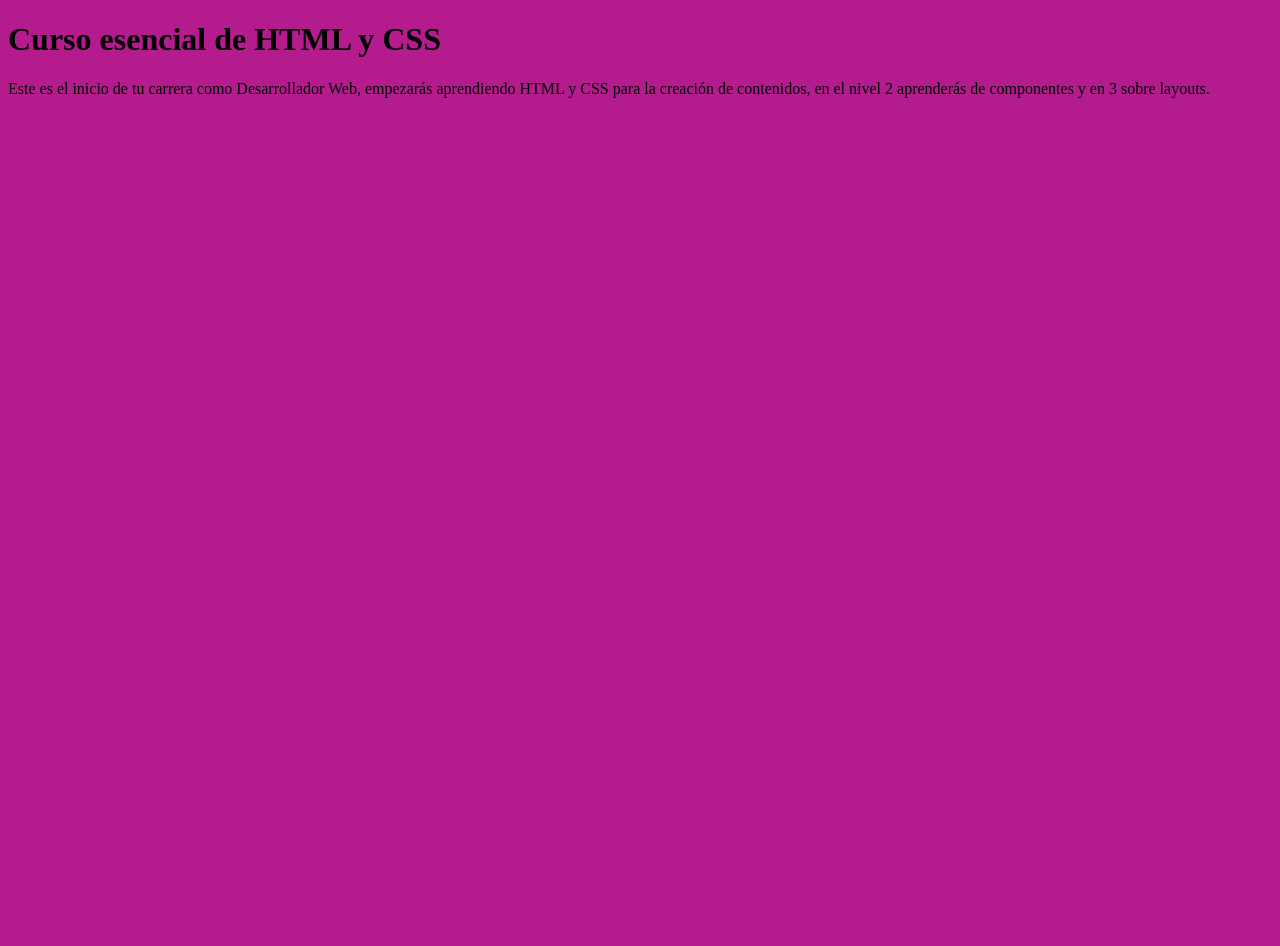
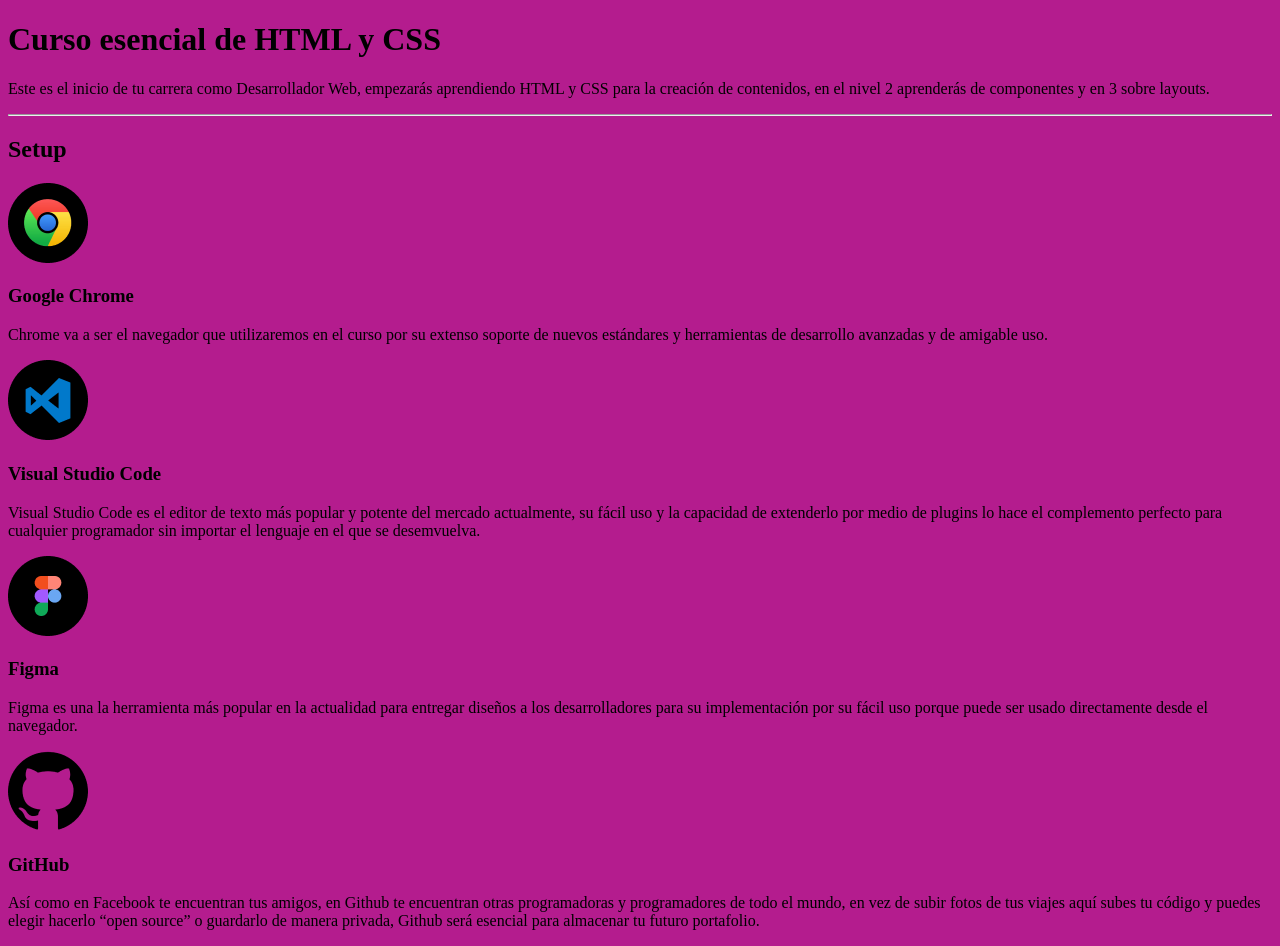
Before and after one commit to Jennifer-Soto/esencial_HTLM_y_CSS, a plain HTML site: page index.html in a window 1280 px wide. Before the commit the page ends 800 px from the top, so only its background shows below. Drawn offline with Linux system fonts and the light colour scheme.

Commit message:
Actualizamos los archivos

```diff
--- a/index.html
+++ b/index.html
@@ -4,7 +4,7 @@
     <meta charset="UTF-8" />
     <meta http-equiv="X-UA-Compatible" content="IE=edge" />
     <meta name="viewport" content="width=device-width, initial-scale=1.0" />
-    <title>Document</title>
+    <title>Esencial de HTLM y CSS</title>
     <link rel="stylesheet" href="./css/main.css" />
   </head>
   <body>
@@ -15,5 +15,42 @@
       aprendiendo HTML y CSS para la creación de contenidos, en el nivel 2
       aprenderás de componentes y en 3 sobre layouts.
     </p>
+    <hr />
+    <section>
+      <h2>Setup</h2>
+      <img src="img/google-chrome.png" alt="" />
+      <h3>Google Chrome</h3>
+      <p>
+        Chrome va a ser el navegador que utilizaremos en el curso por su
+        extenso soporte de nuevos estándares y herramientas de desarrollo
+        avanzadas y de amigable uso.
+      </p>
+      <img src="img/visual-studio-code.png" alt="" />
+      <h3>Visual Studio Code</h3>
+      <p>
+        Visual Studio Code es el editor de texto más popular y potente
+        del mercado actualmente, su fácil uso y la capacidad de extenderlo
+        por medio de plugins lo hace el complemento perfecto para cualquier
+        programador sin importar el lenguaje en el que se desemvuelva.
+      </p>
+      <img src="img/figma.png" alt="" />
+      <h3>Figma</h3>
+      <p>
+        Figma es una la herramienta más popular en la actualidad para
+        entregar diseños a los desarrolladores para su implementación
+        por su fácil uso porque puede ser usado directamente desde
+        el navegador.
+      </p>
+      <img src="img/github.png" alt="" />
+      <h3>GitHub</h3>
+      <p>
+        Así como en Facebook te encuentran tus amigos, en Github te
+        encuentran otras programadoras y programadores de todo el
+        mundo, en vez de subir fotos de tus viajes aquí subes tu
+        código y puedes elegir hacerlo “open source” o guardarlo de
+        manera privada, Github será esencial para almacenar tu
+        futuro portafolio.
+      </p>
+    </section>
   </body>
 </html>
```
Also changed, not shown: img/figma.png (added), img/github.png (added), img/google-chrome.png (added), img/visual-studio-code.png (added).
